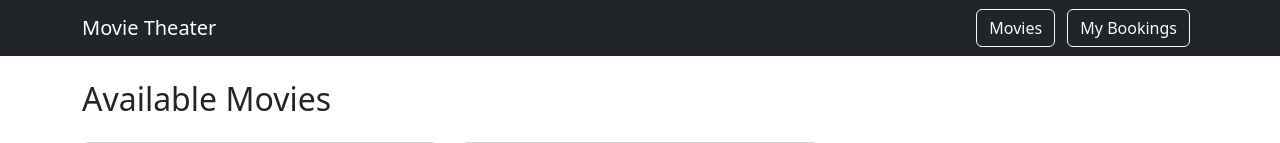
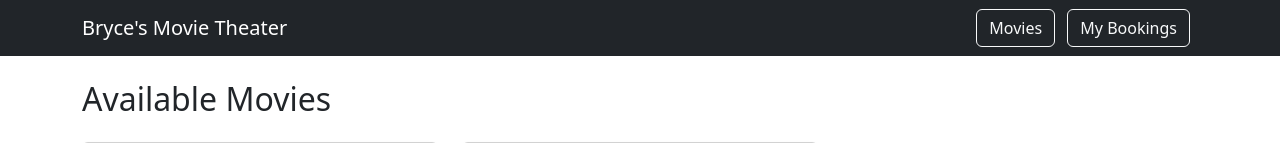
Before and after one commit to Nineluxe/cs4300, a Django app: page / in a window 1280 px wide. Shown: the top 143 px of the page. Run offline with Django 5.2, Linux system fonts and the light colour scheme; data comes from the database, SQL or seed files in the repository; both versions use the stored data as it was after the commit.

Commit message:
URL routing refactoring

```diff
--- a/homework2/move_theater_booking/bookings/templates/bookings/base.html
+++ b/homework2/move_theater_booking/bookings/templates/bookings/base.html
@@ -4,14 +4,14 @@
     <meta charset="UTF-8">
     <title>{% block title %}Bryce's Movie Theater{% endblock %}</title>
 
-    <!-- Bootstrap CSS -->
+    <!-- Bootstrap CSS Link -->
     <link href="https://cdn.jsdelivr.net/npm/bootstrap@5.3.2/dist/css/bootstrap.min.css" rel="stylesheet">
 </head>
 <body>
 
 <nav class="navbar navbar-expand-lg navbar-dark bg-dark">
     <div class="container">
-        <a class="navbar-brand" href="/">Movie Theater</a>
+        <a class="navbar-brand" href="/">Bryce's Movie Theater</a>
         <div>
             <a class="btn btn-outline-light me-2" href="{% url 'movieList' %}">Movies</a>
             <a class="btn btn-outline-light me-2" href="{% url 'bookingHistory' %}">My Bookings</a>
--- a/homework2/move_theater_booking/bookings/templates/bookings/movieList.html
+++ b/homework2/move_theater_booking/bookings/templates/bookings/movieList.html
@@ -12,7 +12,7 @@
             <div class="card-body">
                 <h5 class="card-title">{{ movie.title }}</h5>
                 <p class="card-text">{{ movie.description }}</p>
-                <p><strong>Release Date:</strong> {{ movie.release_date }}</p>
+                <p><strong>Release Date:</strong> {{ movie.releaseDate }}</p>
                 <p><strong>Duration:</strong> {{ movie.duration }} minutes</p>
 
                 <a href="{% url 'seatBooking' movie.id %}" class="btn btn-primary">
--- a/homework2/move_theater_booking/bookings/urls.py
+++ b/homework2/move_theater_booking/bookings/urls.py
@@ -1,5 +1,5 @@
 from django.contrib import admin
-from django.urls import path
+from django.urls import path, include
 from . import views
 from rest_framework.routers import DefaultRouter
 from .views import MovieViewSet, SeatViewSet, BookingViewSet
@@ -10,6 +10,8 @@ router.register('seats', SeatViewSet)
 router.register('bookings', BookingViewSet)
 
 urlpatterns = [
+    path('api/', include(router.urls)),
+
     path('movies/', views.movieList, name='movieList'),
     path('', views.movieList, name='movieList'),
     path('movies/<int:movie_id>/seats/', views.seatBooking, name='seatBooking'),
```
Also changed, not shown: homework2/move_theater_booking/db.sqlite3.
